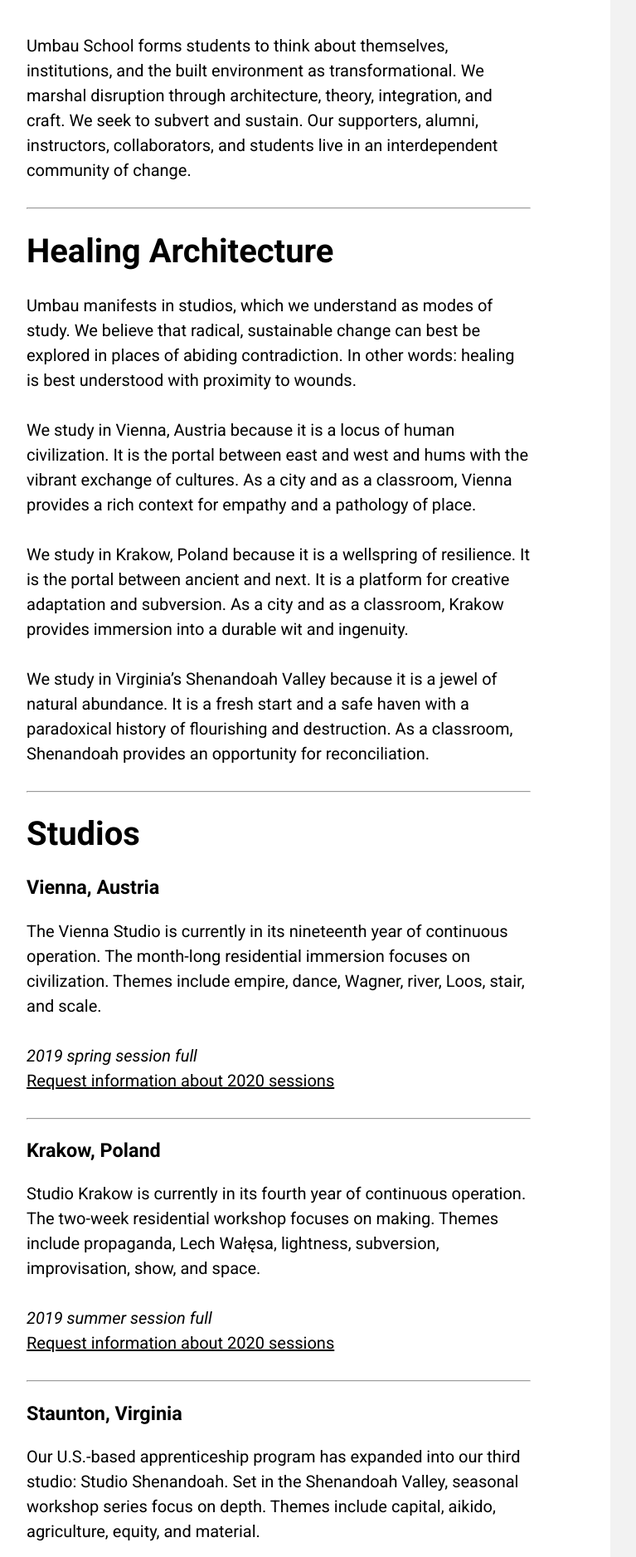
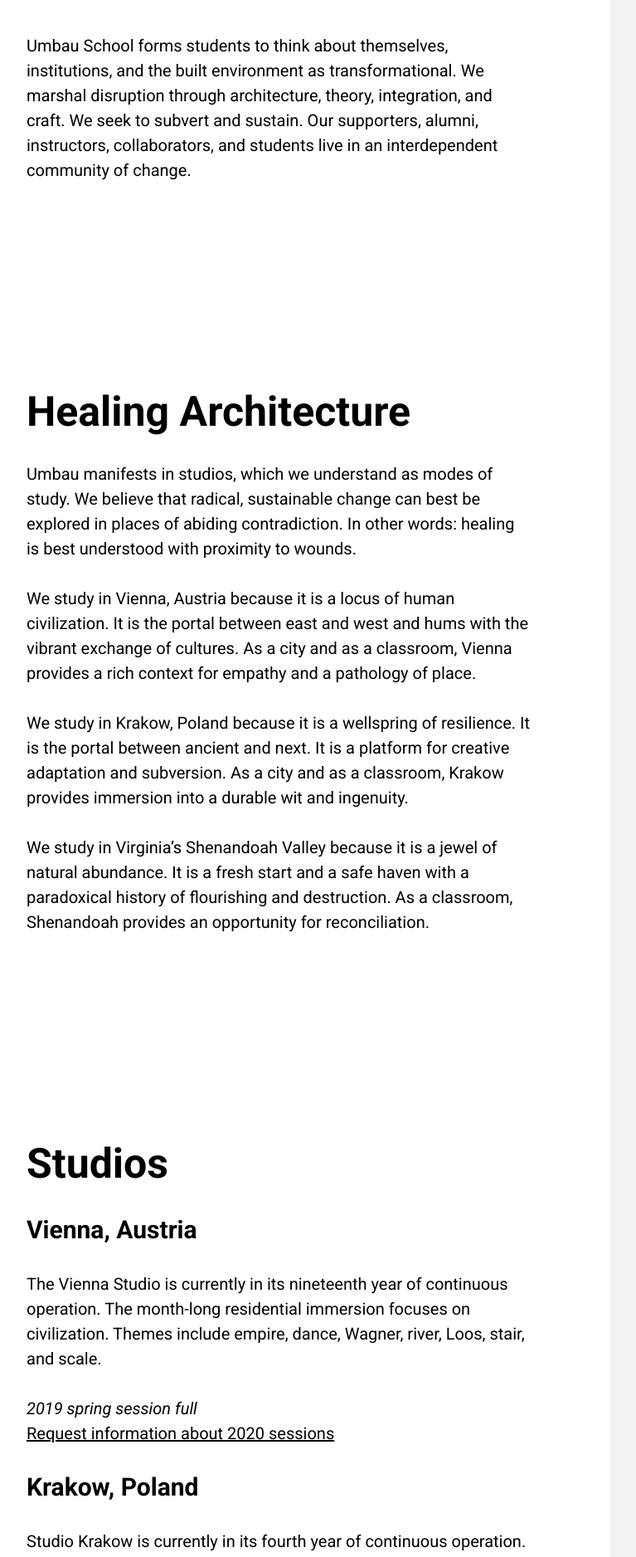
Before and after one commit to umbauschool/umbauschool.github.io, a Jekyll site: the page built from index.md, in a window 1280 px wide. Shown: the part 1136-3012 px from the top of the page at 83% size, without its empty margins (448-1215 px from the left). Built offline with Jekyll 4.4.1, drawn with Linux system fonts in a browser that asks for light colours.

Commit message:
Tweaks text layout (and adds some RWD)

```diff
--- a/css/main.css
+++ b/css/main.css
@@ -124,14 +124,28 @@
   --tag-push: calc(var(--outside-border-width) / 2);
 
   color: var(--red);
-  font-size: 6vw;
+  font-size: 10vw;
   font-weight: bold;
   line-height: 1;
+  margin-bottom: 0;
   margin-left: var(--tag-push);
+  margin-top: 50vh;
   max-width: 12em;
   z-index: 60;
 }
 
+@media (min-width: 750px) {
+  .tag {
+    font-size: 8vw;
+  }
+}
+
+@media (min-width: 1000px) {
+  .tag {
+    font-size: 6vw;
+    margin-top: 0;
+  }
+}
 
 
 /*
@@ -245,16 +259,26 @@
   }
 }
 
+main h1 {
+  font-size: 50px;
+  line-height: 60px;
+  margin: 3em 0 30px;
+}
 
 main h2 {
-  font-size: 42px;
-  line-height: 1.2;
-  margin: 3em 0 0;
+  font-size: 30px;
+  line-height: 40px;
+  margin: 6em 0 30px;
+}
+
+main h1 + h2,
+main h2:first-child {
+  margin-top: 0;
 }
 
 main p {
   line-height: 1.5;
-  margin: 0 0 1.5em;
+  margin: 0 0 30px;
   max-width: 44em;
 }
 
@@ -288,6 +312,11 @@
   }
 }
 
+main hr {
+  border: none;
+  margin: var(--outside-border-width) 0;
+}
+
 main a {
   color: black;
   text-decoration: underline;
@@ -296,6 +325,11 @@
 
 main a:hover {
   color: var(--red);
+}
+
+.img--full {
+  max-width: none;
+  width: calc(100% + var(--outside-border-width) * 1.5);
 }
 
 
@@ -310,7 +344,19 @@
 
 .person-grid .person-card {
   margin: 0 15px 45px;
-  width: calc(33.3333% - 30px);
+  width: calc(100% - 50px);
+}
+
+@media (min-width: 750px) {
+  .person-grid .person-card {
+    width: calc(50% - 30px);
+  }
+}
+
+@media (min-width: 1000px) {
+  .person-grid .person-card {
+    width: calc(33.3333% - 30px);
+  }
 }
 
 .person-card {
@@ -331,6 +377,7 @@
 
 .person-card:hover .person-card__img {
   filter: blur(0);
+  transform: scale(1);
 }
 
 .person-card__name,
@@ -349,9 +396,11 @@
 }
 
 .person-card__img {
-  filter: blur(5px);
-  transition: filter .5s;
+  filter: blur(10px);
+  transform: scale(1.1);
+  transition: filter .5s, transform .5s;
 }
+
 
 .person-card__name {
   font-size: inherit;
--- a/index.md
+++ b/index.md
@@ -23,27 +23,37 @@
 
 # Studios
 
-### Vienna, Austria
+<section class="studio" data-studio="vienna" markdown="1">
+
+## Vienna, Austria
 The Vienna Studio is currently in its nineteenth year of continuous operation. The month-long residential immersion focuses on civilization. Themes include empire, dance, Wagner, river, Loos, stair, and scale.
 
 _2019 spring session full_
 [Request information about 2020 sessions](#)
 
-***
+</section>
 
-### Krakow, Poland
+
+<section class="studio" data-studio="krakow" markdown="1">
+
+## Krakow, Poland
 Studio Krakow is currently in its fourth year of continuous operation. The two-week residential workshop focuses on making. Themes include propaganda, Lech Wałęsa, lightness, subversion, improvisation, show, and space.
 
 _2019 summer session full_
 [Request information about 2020 sessions](#)
 
-***
+</section>
 
-### Staunton, Virginia
+
+<section class="studio" data-studio="staunton" markdown="1">
+
+## Staunton, Virginia
 Our U.S.-based apprenticeship program has expanded into our third studio: Studio Shenandoah. Set in the Shenandoah Valley, seasonal workshop series focus on depth. Themes include capital, aikido, agriculture, equity, and material.
 
 _2019 fall session full_
 [Request information about 2020 sessions](#)
+
+</section>
 
 ***
 
@@ -55,17 +65,15 @@
 
 **There is no degree.**
 
-***
 
-### Director
+## Director
 
-<img src="/img/Tate.jpg" alt="William Tate">
+<img class="img--full" src="/img/Tate.jpg" alt="William Tate">
 
 William Tate is an architect and instructor. As a professor at James Madison University and the University of Southwestern Louisiana, Tate established umbau theory. As an architect with Legorreta Arquitectos, Robert Collins Architects and Odell Associates, he cultivated umbau practice. He led the first umbau studio in 2001.
 
-***
 
-### Students
+## Students
 
 <div class="person-grid">
 
@@ -93,9 +101,8 @@
 
 </div>
 
-***
 
-### Patrons
+## Patrons
 Umbau School operations are 100% funded through the generosity of our network of supporters.
 
 [Become a patron](#)
```
